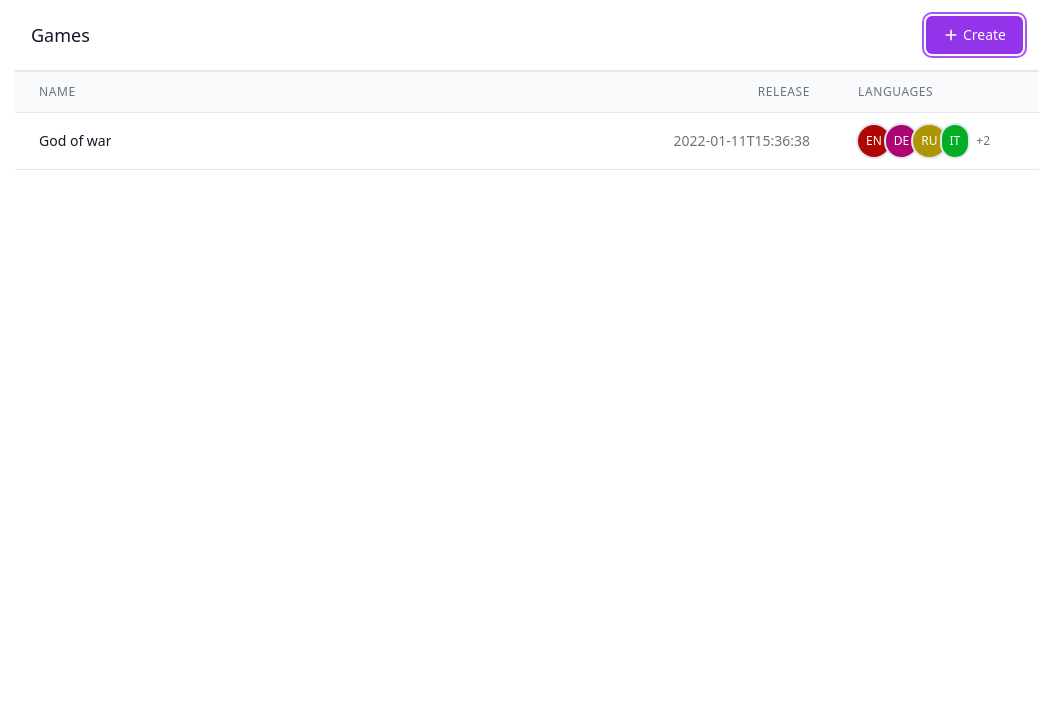
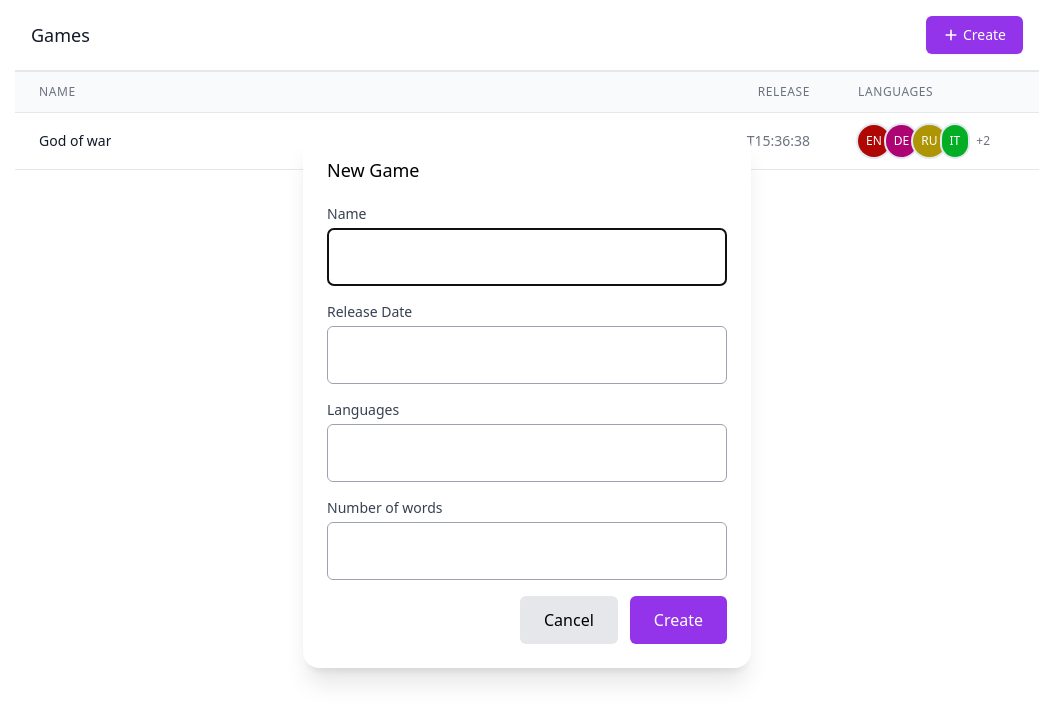
Before and after one commit to victorjambo/game-localization-web, a Next.js app: page /games in a window 1280 px wide. Both pictures are taken after a click on the button "Create". Shown: the top 722 px of the page, without its empty margins (113-1171 px from the left). Built offline with nearby package versions, Linux system fonts and the light colour scheme.

Commit message:
create game modal

```diff
--- a/package.json
+++ b/package.json
@@ -12,7 +12,8 @@
     "@heroicons/react": "^1.0.5",
     "next": "12.0.8",
     "react": "17.0.2",
-    "react-dom": "17.0.2"
+    "react-dom": "17.0.2",
+    "react-hook-form": "^7.24.2"
   },
   "devDependencies": {
     "@types/node": "17.0.10",
--- /dev/null
+++ b/src/components/create/index.tsx
@@ -0,0 +1,126 @@
+import { Dispatch, SetStateAction } from "react";
+import { useForm } from "react-hook-form";
+import Modal from "../modal";
+
+interface IProps {
+  openModal: boolean;
+  setOpenModal: Dispatch<SetStateAction<boolean>>;
+}
+
+const CreateGame: React.FC<IProps> = ({ openModal, setOpenModal }) => {
+  const {
+    register,
+    handleSubmit,
+    watch,
+    formState: { errors },
+  } = useForm();
+  const onSubmit = (data) => console.log(data);
+
+  const handleCancel = () => {
+    setOpenModal(false);
+  };
+
+  return (
+    <>
+      <Modal isOpen={openModal} handleCloseModal={setOpenModal}>
+        <div className="text-lg mb-5">New Game</div>
+
+        <form onSubmit={handleSubmit(onSubmit)}>
+          <div className="flex flex-col space-y-4">
+            <div className="w-full">
+              <label
+                htmlFor="gameName"
+                className="block text-sm font-medium text-gray-700"
+              >
+                Name
+              </label>
+              <div className="mt-1">
+                <input
+                  type="text"
+                  id="gameName"
+                  className={`rounded-md px-5 py-4 w-full border ${errors.gameName ? "border-red-500" : "border-gray-400"} hover:border-gray-600`}
+                  {...register("gameName", { required: true })}
+                />
+              </div>
+              <p className="text-red-500 text-xs">{errors.gameName?.type === "required" && "Name is required"}</p>
+            </div>
+
+            <div className="w-full">
+              <label
+                htmlFor="releaseDate"
+                className="block text-sm font-medium text-gray-700"
+              >
+                Release Date
+              </label>
+              <div className="mt-1">
+                <input
+                  type="text"
+                  id="releaseDate"
+                  className={`rounded-md px-5 py-4 w-full border ${errors.gameName ? "border-red-500" : "border-gray-400"} hover:border-gray-600`}
+                  {...register("releaseDate", { required: true })}
+                />
+              </div>
+              <p className="text-red-500 text-xs">{errors.releaseDate?.type === "required" && "Release Date is required"}</p>
+            </div>
+
+            <div className="w-full">
+              <label
+                htmlFor="languages"
+                className="block text-sm font-medium text-gray-700"
+              >
+                Languages
+              </label>
+              <div className="mt-1">
+                <input
+                  type="text"
+                  id="languages"
+                  className={`rounded-md px-5 py-4 w-full border ${errors.gameName ? "border-red-500" : "border-gray-400"} hover:border-gray-600`}
+                  {...register("languages", { required: true })}
+                />
+              </div>
+              <p className="text-red-500 text-xs">{errors.languages?.type === "required" && "languages is required"}</p>
+            </div>
+
+            <div className="w-full">
+              <label
+                htmlFor="words"
+                className="block text-sm font-medium text-gray-700"
+              >
+                Number of words
+              </label>
+              <div className="mt-1">
+                <input
+                  type="number"
+                  id="words"
+                  className={`rounded-md px-5 py-4 w-full border ${errors.gameName ? "border-red-500" : "border-gray-400"} hover:border-gray-600`}
+                  {...register("words", { min: 0, required: true })}
+                />
+                <p className="text-red-500 text-xs">
+                  {errors.words?.type === "required" && "No. of words is required"}
+                  {errors.words?.type === "min" && "No. of words should be > 0"}
+                </p>
+              </div>
+            </div>
+
+            <div className="flex flex-row space-x-3 self-end">
+              <button
+                className="py-3 px-6 bg-gray-200 hover:bg-gray-300 text-center rounded-md"
+                onClick={handleCancel}
+              >
+                Cancel
+              </button>
+              <button
+                type="submit"
+                className="py-3 px-6 bg-purple-600 hover:bg-purple-700 text-center rounded-md text-white"
+              >
+                Create
+              </button>
+            </div>
+          </div>
+        </form>
+      </Modal>
+    </>
+  );
+};
+
+export default CreateGame;
--- a/src/pages/games/index.tsx
+++ b/src/pages/games/index.tsx
@@ -2,7 +2,7 @@
 import Languages from "../../components/languages";
 import { PlusIcon } from "@heroicons/react/solid";
 import { useState } from "react";
-import Modal from "../../components/modal";
+import CreateGame from "../../components/create";
 
 const games = [
   {
@@ -34,6 +34,7 @@ const Games = () => {
                 <button
                   type="button"
                   className="order-0 inline-flex space-x-1 items-center px-4 py-2 border border-transparent shadow-sm text-sm font-medium rounded-md text-white bg-purple-600 hover:bg-purple-700 focus:outline-none focus:ring-2 focus:ring-offset-2 focus:ring-purple-500"
+                  onClick={() => setOpenModal(true)}
                 >
                   <PlusIcon className="w-4 h-4" />
                   <span>Create</span>
@@ -63,7 +64,6 @@ const Games = () => {
                       <tr
                         key={game.id}
                         className="hover:bg-gray-50"
-                        onClick={() => setOpenModal(true)}
                       >
                         <td className="px-6 py-3 max-w-0 w-full whitespace-nowrap text-sm font-medium text-gray-900">
                           <div className="flex items-center space-x-3">
@@ -89,9 +89,7 @@ const Games = () => {
           </div>
         </div>
       </div>
-      <Modal isOpen={openModal} handleCloseModal={setOpenModal}>
-        <div>hello world</div>
-      </Modal>
+      <CreateGame {...{ openModal, setOpenModal }} />
     </>
   );
 };
```
Also changed, not shown: 1 other file (tests, documents, lock files or other folders).
